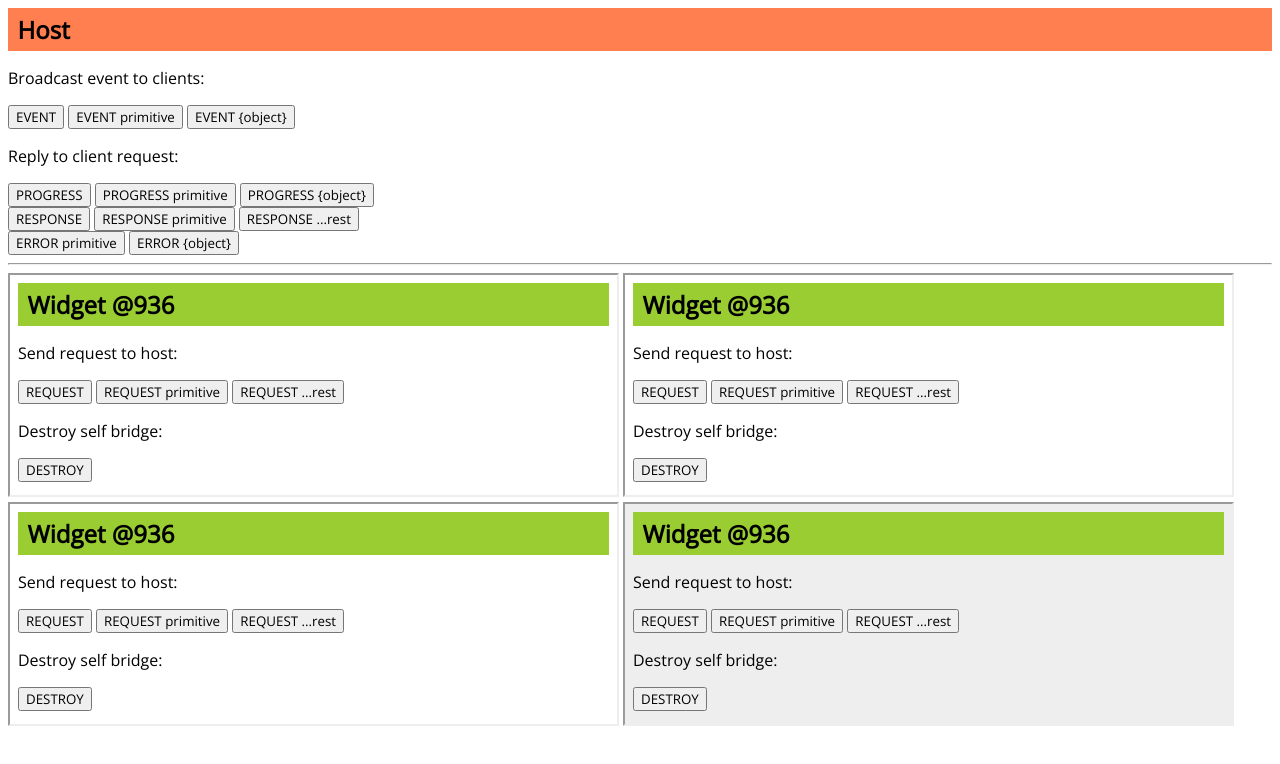
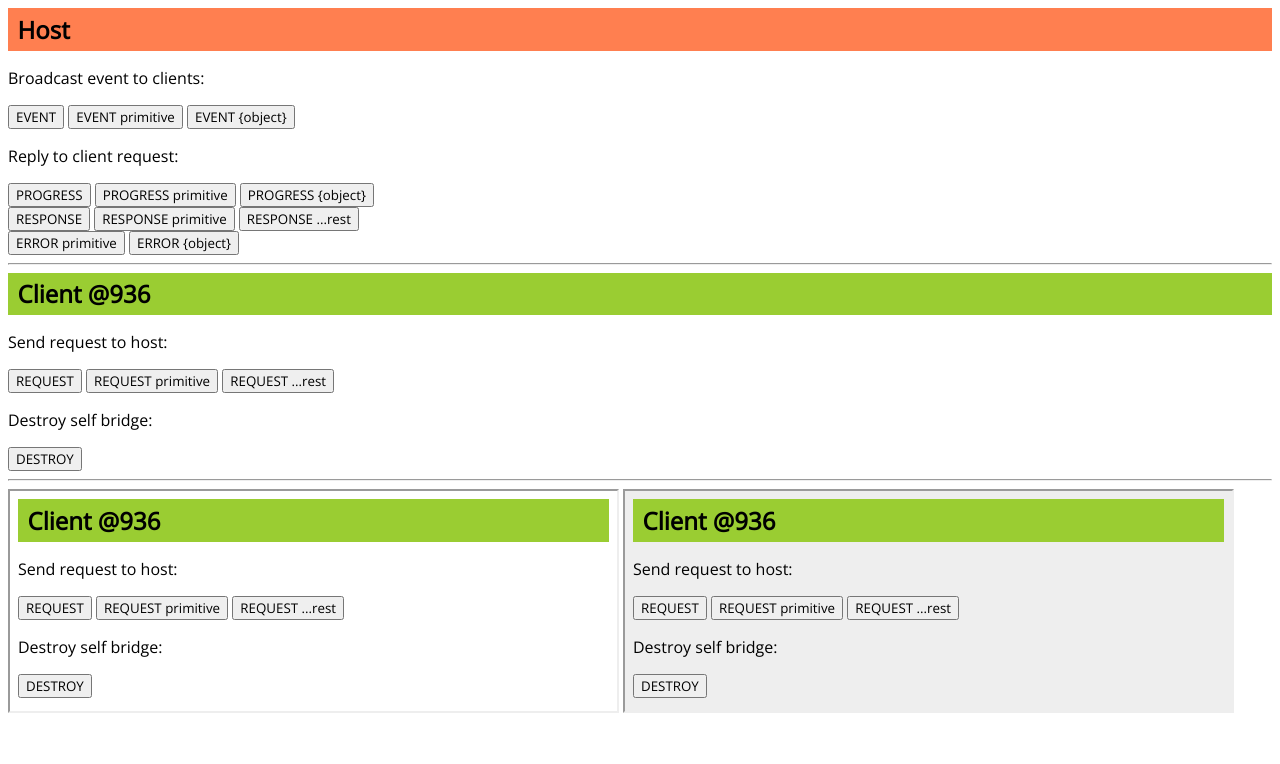
Before and after one commit to mepsoid/cors-bridge, a plain HTML site: page javascript/examples/index.html in a window 1280 px wide. Drawn offline with nearby package versions, Linux system fonts and the light colour scheme.

Commit message:
Supported host and client one window launch

```diff
--- a/javascript/examples/client.html
+++ b/javascript/examples/client.html
@@ -4,45 +4,13 @@
     <link href="https://fonts.googleapis.com/css?family=Open+Sans&display=swap" rel="stylesheet">
     <style>
         * { font-family: 'Open Sans', sans-serif; }
-        h2 { margin: 0; padding: 0.3rem 0.6rem; background-color:yellowgreen; }
+        h2 { margin: 0; padding: 0.3rem 0.6rem; }
+        .client { background-color:yellowgreen; }
     </style>
     <script src='../src/bridgeclient.js'></script>
-    <script>
-        var bridge = BridgeClient({
-            tag: Math.random() * 1000 | 0,
-            gather: 2000
-        });
-
-        function selfIdent() {
-            var header = document.getElementById('header');
-            header.innerHTML += ' @' + bridge.tag();
-        }
-
-        function procRequest(request) {
-            request.onresponse = function(error, rest) {
-                if (error) {
-                    console.log(`@${bridge.tag()} error:`, error);
-                } else {
-                    var args = Array.prototype.slice.call(arguments);
-                    args.shift();
-                    console.log(`@${bridge.tag()} response:`, args);
-                }
-            }
-            request.onprogress = function(state) {
-                console.log(`@${bridge.tag()} progress:`, state);
-            }
-        }
-
-        bridge.onevent('hello', function(event) {
-            console.log(`@${bridge.tag()} hello:`, event);
-        });
-
-        bridge.onevents(function(command, data) {
-            console.log(`@${bridge.tag()} every ${command}:`, data);
-        });
-    </script>
-</head><body onload="selfIdent()">
-    <h2 id='header'>Widget</h2>
+    <script src='client.js'></script>
+</head><body>
+    <h2 id='header' class='client'>Client</h2>
     <p>Send request to host:</p>
     <button onclick="procRequest(bridge.request('greet'))">REQUEST</button>
     <button onclick="procRequest(bridge.request('greet', 'howdy'))">REQUEST primitive</button>
--- /dev/null
+++ b/javascript/examples/client.js
@@ -0,0 +1,32 @@
+var bridge = BridgeClient({
+    tag: Math.random() * 1000 | 0,
+    gather: 2000
+});
+
+window.onload = function selfIdent() {
+    var header = document.getElementById('header');
+    header.innerHTML += ' @' + bridge.tag();
+}
+
+function procRequest(request) {
+    request.onresponse = function(error, rest) {
+        if (error) {
+            console.log(`@${bridge.tag()} error:`, error);
+        } else {
+            var args = Array.prototype.slice.call(arguments);
+            args.shift();
+            console.log(`@${bridge.tag()} response:`, args);
+        }
+    }
+    request.onprogress = function(state) {
+        console.log(`@${bridge.tag()} progress:`, state);
+    }
+}
+
+bridge.onevent('hello', function(event) {
+    console.log(`@${bridge.tag()} hello:`, event);
+});
+
+bridge.onevents(function(command, data) {
+    console.log(`@${bridge.tag()} every ${command}:`, data);
+});
--- a/javascript/examples/index.html
+++ b/javascript/examples/index.html
@@ -4,9 +4,13 @@
     <link href="https://fonts.googleapis.com/css?family=Open+Sans&display=swap" rel="stylesheet">
     <style>
         * { font-family: 'Open Sans', sans-serif; }
-        h2 { margin: 0; padding: 0.3rem 0.6rem; background-color:coral; }
+        h2 { margin: 0; padding: 0.3rem 0.6rem; }
+        .host { background-color:coral; }
+        .client { background-color:yellowgreen; }
     </style>
     <script src='../src/bridgehost.js'></script>
+    <script src='../src/bridgeclient.js'></script>
+    <script src='client.js'></script>
     <script>
         var callbacks;
         BridgeHost.onrequest('greet', function(request, rest) {
@@ -18,7 +22,7 @@
         BridgeHost.gather(2000);
     </script>
 </head><body>
-    <h2>Host</h2>
+    <h2 class='host'>Host</h2>
     <p>Broadcast event to clients:</p>
     <button onclick="BridgeHost.dispatch('hello')">EVENT</button>
     <button onclick="BridgeHost.dispatch('hello', 'world')">EVENT primitive</button>
@@ -36,9 +40,15 @@
     <button onclick="callbacks.response(404)">ERROR primitive</button>
     <button onclick="callbacks.response({ code:123, message:'Wow! Such much'})">ERROR {object}</button>
     <hr/>
-    <iframe id='client-frame-1' src='client.html' width='48%' height='220em' name='first'></iframe>
-    <iframe id='client-frame-2' src='client.html' width='48%' height='220em' name='second'></iframe>
-    <br/>
-    <iframe id='client-frame-3' src='client.html' width='48%' height='220em' name='third'></iframe>
+    <h2 id='header' class='client'>Client</h2>
+    <p>Send request to host:</p>
+    <button onclick="procRequest(bridge.request('greet'))">REQUEST</button>
+    <button onclick="procRequest(bridge.request('greet', 'howdy'))">REQUEST primitive</button>
+    <button onclick="procRequest(bridge.request('greet', [0, 1, true], undefined, false, -4378.323, {a:{aa:'a', ab:23, ac:null}, b:[]}, NaN))">REQUEST ...rest</button>
+    </br>
+    <p>Destroy self bridge:</p>
+    <button onclick="bridge.destroy()">DESTROY</button>
+    <hr/>
+    <iframe id='client-frame-1' src='client.html' width='48%' height='220em' name='third'></iframe>
     <iframe id='wrapper-frame' src='wrapper.html' width='48%' height='220em' name='fourth'></iframe>
 </body></html>
--- a/javascript/examples/wrapper.html
+++ b/javascript/examples/wrapper.html
@@ -6,5 +6,5 @@
         iframe { background-color: #EEE; }
     </style>
 </head><body>
-    <iframe id='client-frame-4' src='client.html' width='100%' height='100%' name='fourth-wrapper'></iframe>
+    <iframe id='client-frame-2' src='client.html' width='100%' height='100%' name='fourth-wrapper'></iframe>
 </body></html>
--- a/javascript/src/bridgeclient.js
+++ b/javascript/src/bridgeclient.js
@@ -42,10 +42,13 @@
             root = root.parent;
         }
 
-        var frame = document.createElement('iframe');
-        frame.setAttribute('name', FRAME_NAME);
-        frame.style.display = 'none';
-        document.head.appendChild(frame);
+        var frame = document.getElementsByName(FRAME_NAME)[0];
+        if (!frame) {
+            frame = document.createElement('iframe');
+            frame.setAttribute('name', FRAME_NAME);
+            frame.style.display = 'none';
+            document.head.appendChild(frame);
+        }
         var frameWindow = frame.contentWindow;
         if (frameWindow.addEventListener) {
             frameWindow.addEventListener('message', onMessage);
--- a/javascript/src/bridgehost.js
+++ b/javascript/src/bridgehost.js
@@ -93,10 +93,13 @@
             root = root.parent;
         }
 
-        var frame = document.createElement('iframe');
-        frame.setAttribute('name', FRAME_NAME);
-        frame.style.display = 'none';
-        document.head.appendChild(frame);
+        var frame = document.getElementsByName(FRAME_NAME)[0];
+        if (!frame) {
+            frame = document.createElement('iframe');
+            frame.setAttribute('name', FRAME_NAME);
+            frame.style.display = 'none';
+            document.head.appendChild(frame);
+        }
         var frameWindow = frame.contentWindow;
         if (frameWindow.addEventListener) {
             frameWindow.addEventListener('message', onMessage);
```
